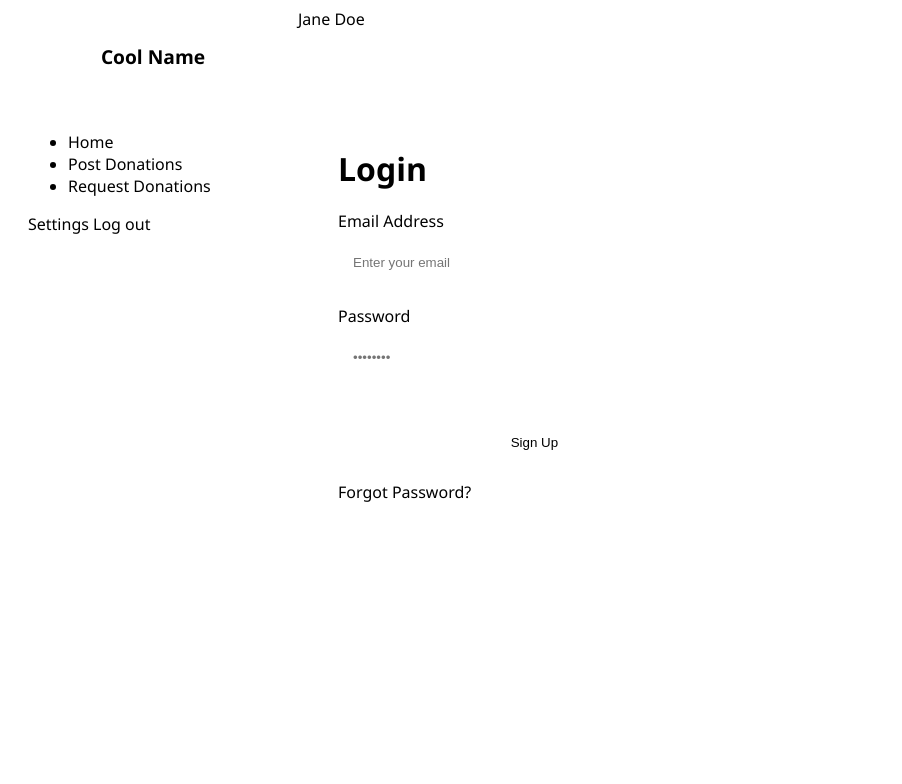
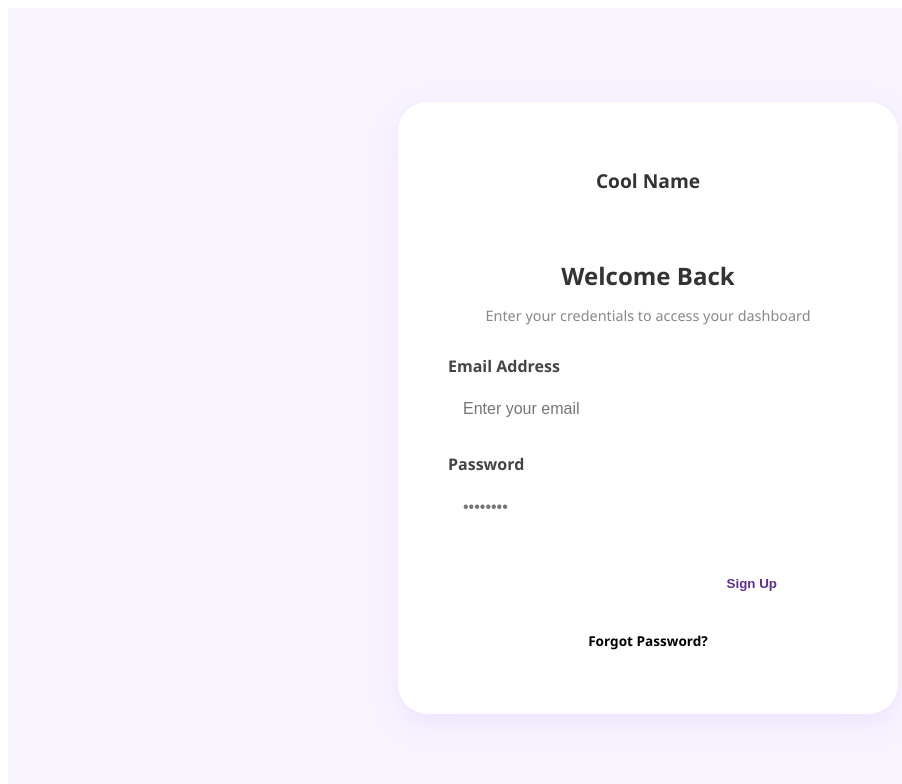
Before and after one commit to umdInnovationSp26/Gather-Donation, an Angular app in the folder gather-donations-fe/: page /login in a window 1280 px wide. Shown: the top 784 px of the page, without its empty margins (0-902 px from the left). Built offline with nearby package versions, Linux system fonts and the light colour scheme.

Commit message:
feat: added login html structure and initial css variables

```diff
--- a/gather-donations-fe/src/app/login/login.css
+++ b/gather-donations-fe/src/app/login/login.css
@@ -1,72 +1,103 @@
-
 :root {
-  --bg-purple: #b185db; /* The sidebar purple */
-  --light-purple: #e0ccf8; /* The input background */
-  --dark-purple: #8a4fba; /* The button purple */
-  --logo-peach: #ffcfc3; /* The logo box color */
+  --sidebar-purple: #BA8CD7; /* The medium purple */
+  --header-purple: #D4B2F7;  /* The lighter purple top bar */
+  --input-lavender: #E4CCFF; /* Soft lavender for inputs */
+  --btn-purple: #9B51E0;     /* Strong purple for buttons */
+  --logo-peach: #FFC4C4;     /* Peach for the brand box */
 }
 
-.dashboard-container {
+.login-page {
+  height: 100vh;
+  width: 100vw;
+  background-color: #F8F4FF; /* Very light lavender background */
   display: flex;
-  height: 100vh;
+  align-items: center;
+  justify-content: center;
   font-family: 'Segoe UI', Tahoma, Geneva, Verdana, sans-serif;
+  margin: 0;
 }
 
-.sidebar {
-  width: 250px;
-  background-color: var(--bg-purple);
-  padding: 20px;
-  display: flex;
-  flex-direction: column;
+.login-card {
+  background: white;
+  padding: 50px;
+  border-radius: 30px;
+  box-shadow: 0 10px 30px rgba(155, 81, 224, 0.1);
+  width: 100%;
+  max-width: 400px;
+  text-align: center;
 }
 
 .logo-box {
-  background: var(--logo-peach);
-  padding: 15px;
+  background-color: var(--logo-peach);
+  padding: 15px 30px;
   border-radius: 15px;
-  text-align: center;
+  display: inline-block;
   font-weight: bold;
   font-size: 1.2rem;
   margin-bottom: 30px;
+  color: #333;
 }
 
-.form-card {
-  max-width: 600px;
-  margin: 50px auto;
-  padding: 40px;
+h2 { color: #333; margin-bottom: 10px; }
+.subtitle { color: #888; font-size: 0.9rem; margin-bottom: 30px; }
+
+.input-group {
+  text-align: left;
+  margin-bottom: 20px;
 }
 
-h2 { font-size: 2rem; margin-bottom: 20px; }
+label {
+  display: block;
+  margin-bottom: 8px;
+  font-weight: 600;
+  color: #444;
+}
 
 .custom-input {
   width: 100%;
   padding: 15px;
   border-radius: 15px;
   border: none;
-  background-color: var(--light-purple);
-  margin-top: 8px;
-  margin-bottom: 20px;
+  background-color: var(--input-lavender);
+  box-sizing: border-box;
+  font-size: 1rem;
 }
 
 .action-buttons {
   display: flex;
-  gap: 20px;
-  margin-top: 20px;
+  gap: 15px;
+  margin-top: 30px;
 }
 
 .btn-primary {
-  background-color: var(--dark-purple);
+  flex: 1;
+  background-color: var(--btn-purple);
   color: white;
-  padding: 15px 40px;
+  border: none;
+  padding: 15px;
   border-radius: 20px;
+  font-weight: bold;
+  cursor: pointer;
+  transition: transform 0.2s;
+}
+
+.btn-secondary {
+  flex: 1;
+  background-color: var(--header-purple);
+  color: #5D2E8E;
   border: none;
+  padding: 15px;
+  border-radius: 20px;
+  font-weight: bold;
   cursor: pointer;
 }
 
-.btn-secondary {
-  background-color: var(--light-purple);
-  padding: 15px 40px;
-  border-radius: 20px;
-  border: none;
+.btn-primary:hover { transform: scale(1.02); }
+
+.forgot-pass {
+  margin-top: 25px;
+  color: var(--btn-purple);
+  font-size: 0.85rem;
   cursor: pointer;
+  font-weight: 600;
 }
--- a/gather-donations-fe/src/app/login/login.html
+++ b/gather-donations-fe/src/app/login/login.html
@@ -1,29 +1,9 @@
-<div class="dashboard-container">
-  <aside class="sidebar">
+<div class="login-page">
+  <div class="login-card">
     <div class="logo-box">Cool Name</div>
-    <nav>
-      <ul>
-        <li class="active"><i class="icon-home"></i> Home</li>
-        <li><i class="icon-post"></i> Post Donations</li>
-        <li><i class="icon-request"></i> Request Donations</li>
-        </ul>
-    </nav>
-    <div class="sidebar-footer">
-      <span><i class="icon-settings"></i> Settings</span>
-      <span><i class="icon-logout"></i> Log out</span>
-    </div>
-  </aside>
 
-  <main class="main-content">
-    <header class="top-bar">
-      <div class="user-profile">
-        <span>Jane Doe</span>
-        <div class="avatar"></div>
-      </div>
-    </header>
-
-    <section class="form-card">
-      <h2>Login</h2>
+    <h2>Welcome Back</h2>
+    <p class="subtitle">Enter your credentials to access your dashboard</p>
 
     <div class="input-group">
       <label>Email Address</label>
@@ -36,11 +16,10 @@
     </div>
 
     <div class="action-buttons">
-        <button class="btn-primary">Login</button>
+      <button class="btn-primary" (click)="handleLogin()">Login</button>
       <button class="btn-secondary">Sign Up</button>
     </div>
 
     <p class="forgot-pass">Forgot Password?</p>
-    </section>
-  </main>
   </div>
+</div>
```
Lines whose indentation alone changed are shown as unchanged.
